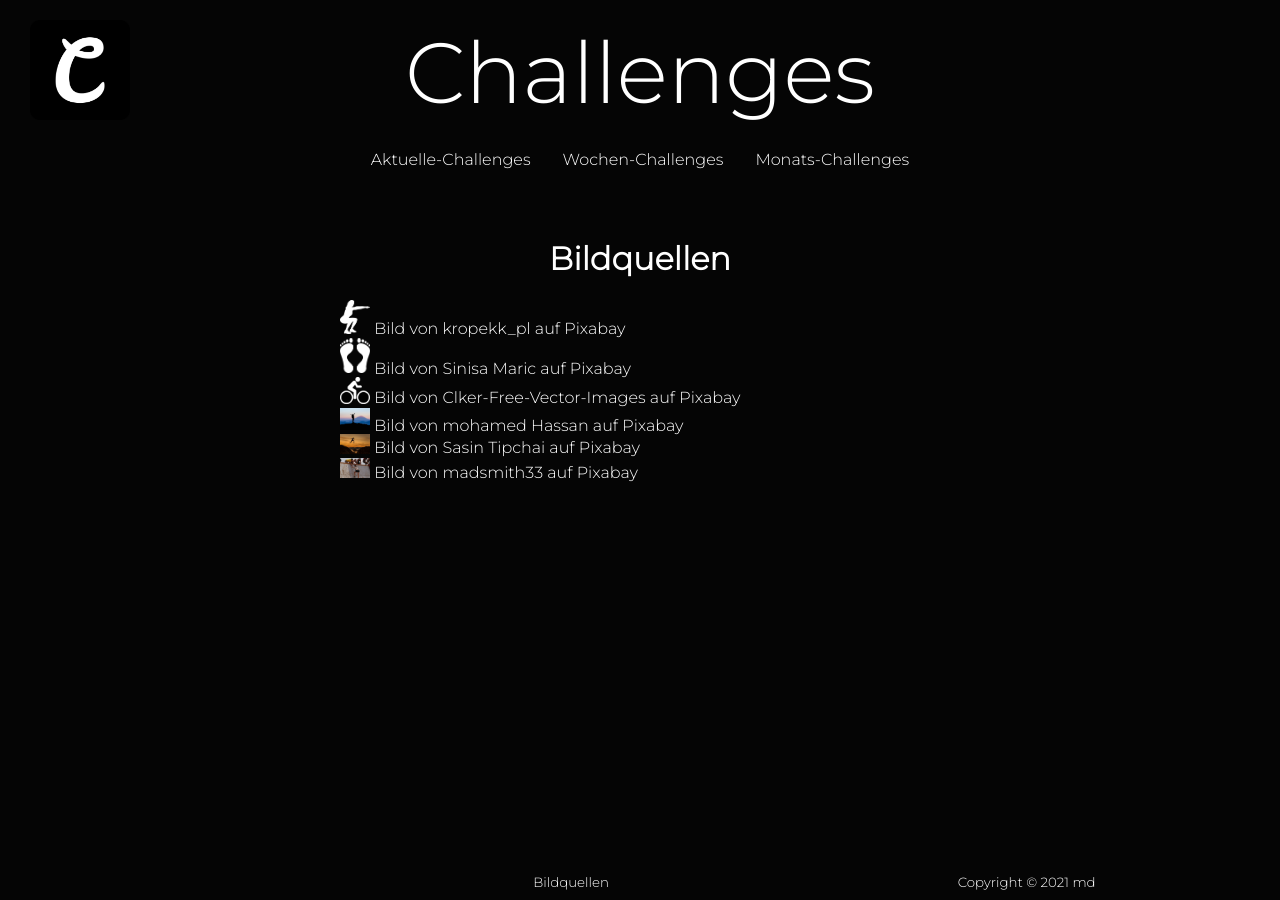
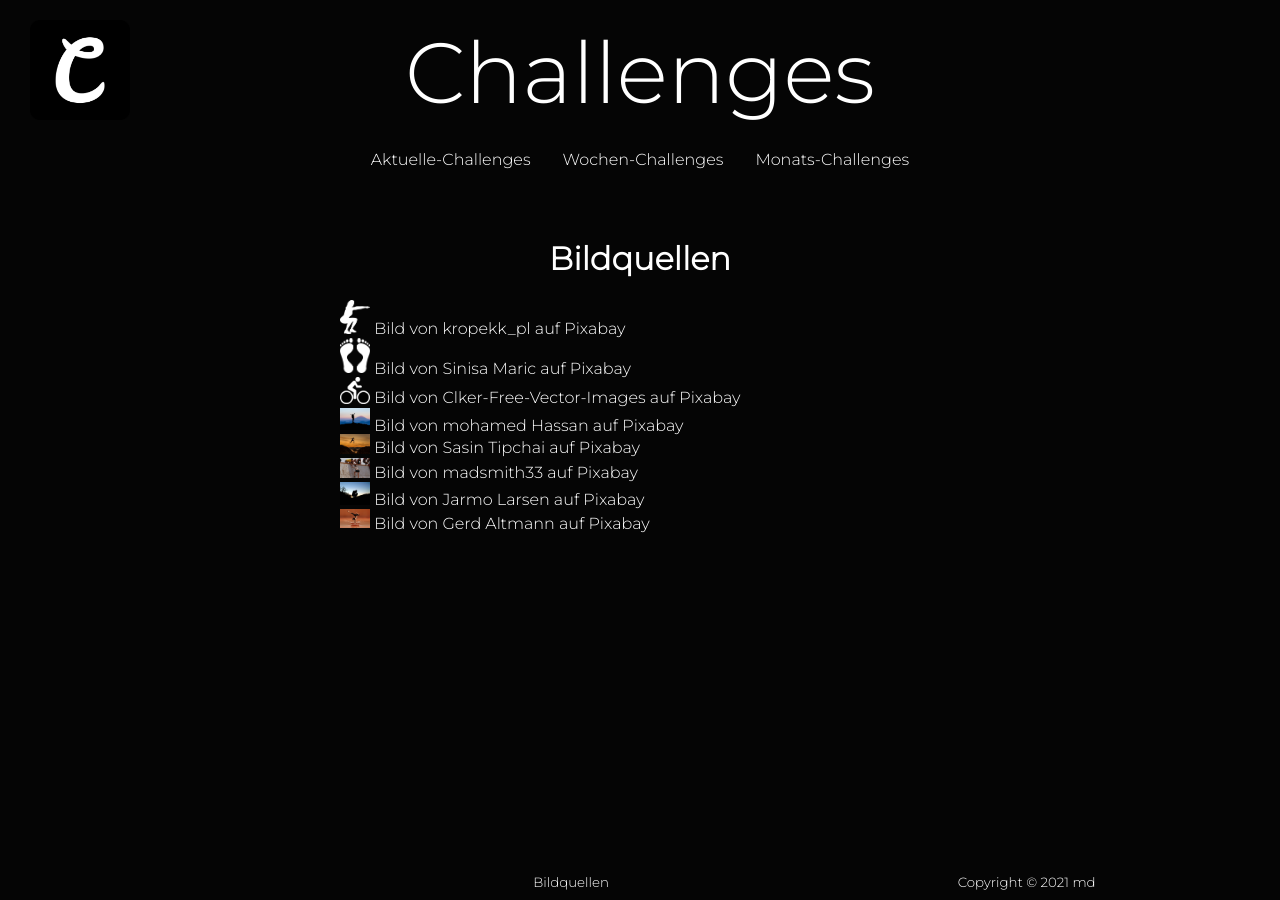
Before and after one commit to MichaelDiers/challenges, a Jekyll site: the page built from images.md, in a window 1280 px wide. Built offline with Jekyll 4.4.1, drawn with Linux system fonts in a browser that asks for light colours.

Commit message:
adding images for all challenges

```diff
--- a/_data/images.yml
+++ b/_data/images.yml
@@ -32,3 +32,13 @@
   from: madsmith33
   reference: Bild von <a href="https://pixabay.com/de/users/madsmith33-2023054/?utm_source=link-attribution&amp;utm_medium=referral&amp;utm_campaign=image&amp;utm_content=1186895">madsmith33</a> auf <a href="https://pixabay.com/de/?utm_source=link-attribution&amp;utm_medium=referral&amp;utm_campaign=image&amp;utm_content=1186895">Pixabay</a>
   class: "icon no-filter"
+- name: shadow-185314_640.jpg
+  alt: challenge
+  from: Jarmo Larsen
+  reference: Bild von <a href="https://pixabay.com/de/users/jclovesu-53692/?utm_source=link-attribution&amp;utm_medium=referral&amp;utm_campaign=image&amp;utm_content=185314">Jarmo Larsen</a> auf <a href="https://pixabay.com/de/?utm_source=link-attribution&amp;utm_medium=referral&amp;utm_campaign=image&amp;utm_content=185314">Pixabay</a>
+  class: "icon no-filter"
+- name: dance-3134828_640.jpg
+  alt: challenge
+  from: Gerd Altmann
+  reference: Bild von <a href="https://pixabay.com/de/users/geralt-9301/?utm_source=link-attribution&amp;utm_medium=referral&amp;utm_campaign=image&amp;utm_content=3134828">Gerd Altmann</a> auf <a href="https://pixabay.com/de/?utm_source=link-attribution&amp;utm_medium=referral&amp;utm_campaign=image&amp;utm_content=3134828">Pixabay</a>
+  class: "icon no-filter"
```
Also changed, not shown: _posts/2021-03-28-challenge-1.md (+1 -0 lines), _posts/2021-04-03-challenge-2.md (+1 -0 lines), _posts/2021-04-11-challenge-3.md (+1 -0 lines), assets/images/dance-3134828_640.jpg (added), assets/images/shadow-185314_640.jpg (added).
